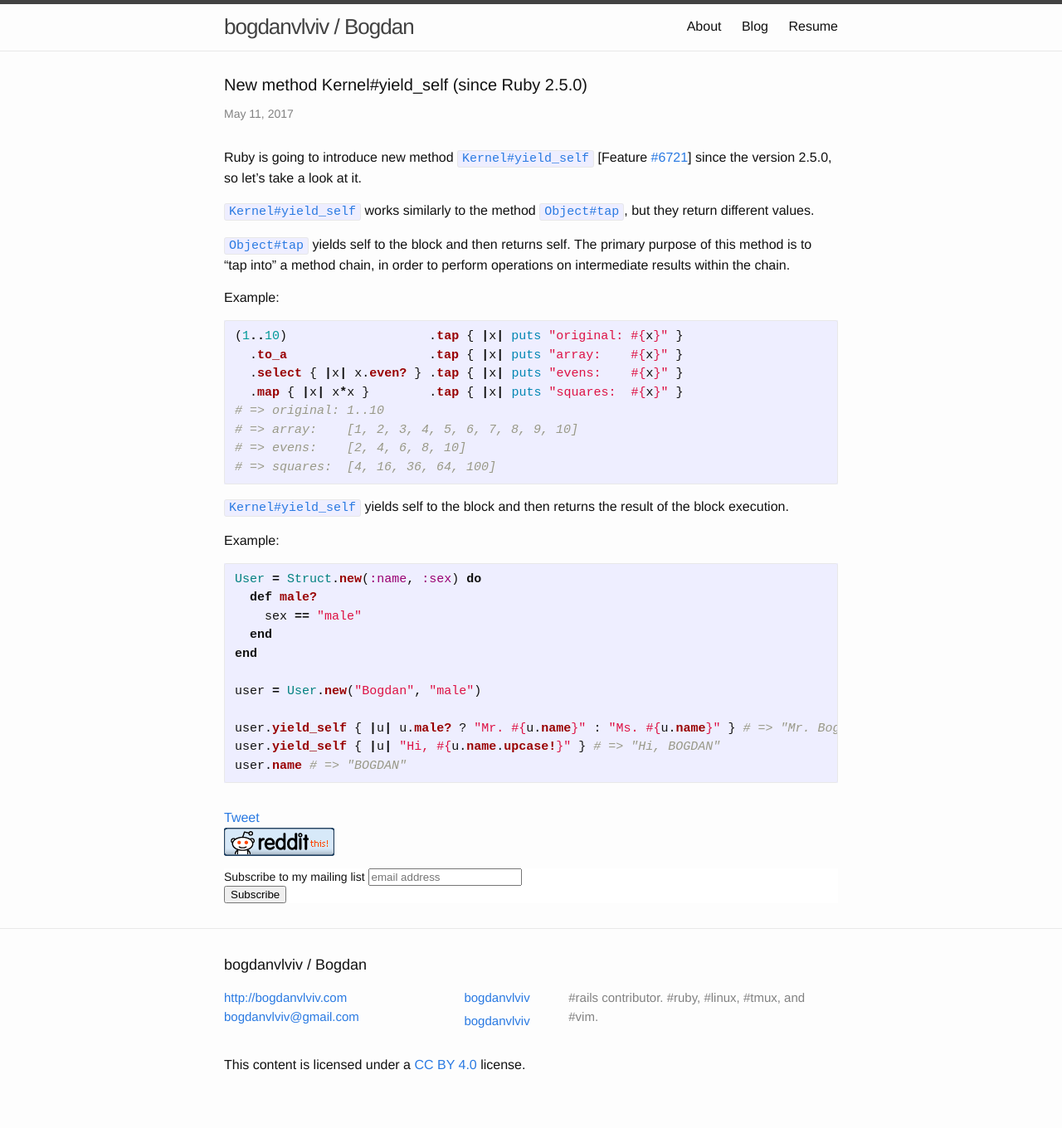
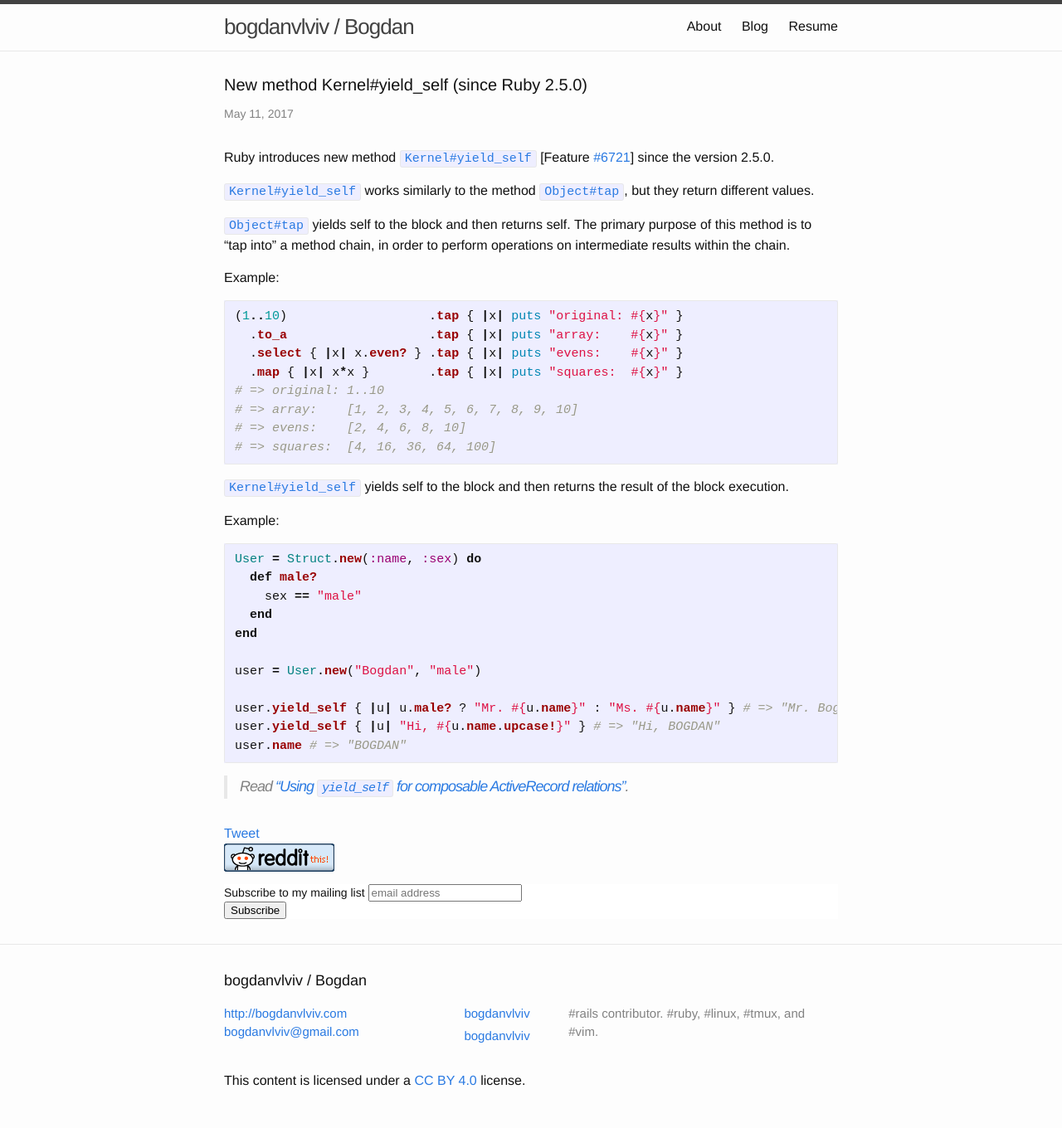
Before and after one commit to crowdpro3/bogdanvlviv.github.io, a Jekyll site: the page built from _posts/2017-05-11-new-method-kernel-yield_self-since-ruby-2_5_0.markdown, in a window 1280 px wide. Shown: the whole page at 83% size. Built offline with Jekyll 4.4.1, drawn with Linux system fonts in a browser that asks for light colours; comment, search, counter and statistics services are not loaded.

Commit message:
Fix docs about features of Ruby 2.5.0

````diff
--- a/_posts/2017-05-11-new-method-kernel-yield_self-since-ruby-2_5_0.markdown
+++ b/_posts/2017-05-11-new-method-kernel-yield_self-since-ruby-2_5_0.markdown
@@ -8,7 +8,7 @@
 permalink: /:categories/:title.html
 ---
 
-Ruby is going to introduce new method [`Kernel#yield_self`](https://docs.ruby-lang.org/en/trunk/Object.html#method-i-yield_self) [Feature [#6721](https://bugs.ruby-lang.org/issues/6721)] since the version 2.5.0, so let’s take a look at it.
+Ruby introduces new method [`Kernel#yield_self`](https://docs.ruby-lang.org/en/trunk/Object.html#method-i-yield_self) [Feature [#6721](https://bugs.ruby-lang.org/issues/6721)] since the version 2.5.0.
 
 [`Kernel#yield_self`](https://docs.ruby-lang.org/en/trunk/Object.html#method-i-yield_self) works similarly to the method [`Object#tap`](https://docs.ruby-lang.org/en/2.4.0/Object.html#method-i-tap), but they return different values.
 
@@ -44,3 +44,5 @@
 user.yield_self { |u| "Hi, #{u.name.upcase!}" } # => "Hi, BOGDAN"
 user.name # => "BOGDAN"
 ```
+
+> Read ["Using `yield_self` for composable ActiveRecord relations"](https://robots.thoughtbot.com/using-yieldself-for-composable-activerecord-relations).
--- a/_posts/2017-05-25-new-aliases-append-to-push-and-prepend-to-unshift-since-ruby-2_5_0.markdown
+++ b/_posts/2017-05-25-new-aliases-append-to-push-and-prepend-to-unshift-since-ruby-2_5_0.markdown
@@ -8,7 +8,7 @@
 permalink: /:categories/:title.html
 ---
 
-Ruby is going to introduce new methods aliases [`Array#append`](https://docs.ruby-lang.org/en/trunk/Array.html#method-i-append) to [`Array#push`](https://docs.ruby-lang.org/en/trunk/Array.html#method-i-push) and [`Array#prepend`](https://docs.ruby-lang.org/en/trunk/Array.html#method-i-prepend) to [`Array#unshift`](https://docs.ruby-lang.org/en/trunk/Array.html#method-i-unshift) since the version 2.5.0.
+Ruby introduces new methods aliases [`Array#append`](https://docs.ruby-lang.org/en/trunk/Array.html#method-i-append) to [`Array#push`](https://docs.ruby-lang.org/en/trunk/Array.html#method-i-push) and [`Array#prepend`](https://docs.ruby-lang.org/en/trunk/Array.html#method-i-prepend) to [`Array#unshift`](https://docs.ruby-lang.org/en/trunk/Array.html#method-i-unshift) since the version 2.5.0.
 
 [Feature [#12746](https://bugs.ruby-lang.org/issues/12746)]
 
````
